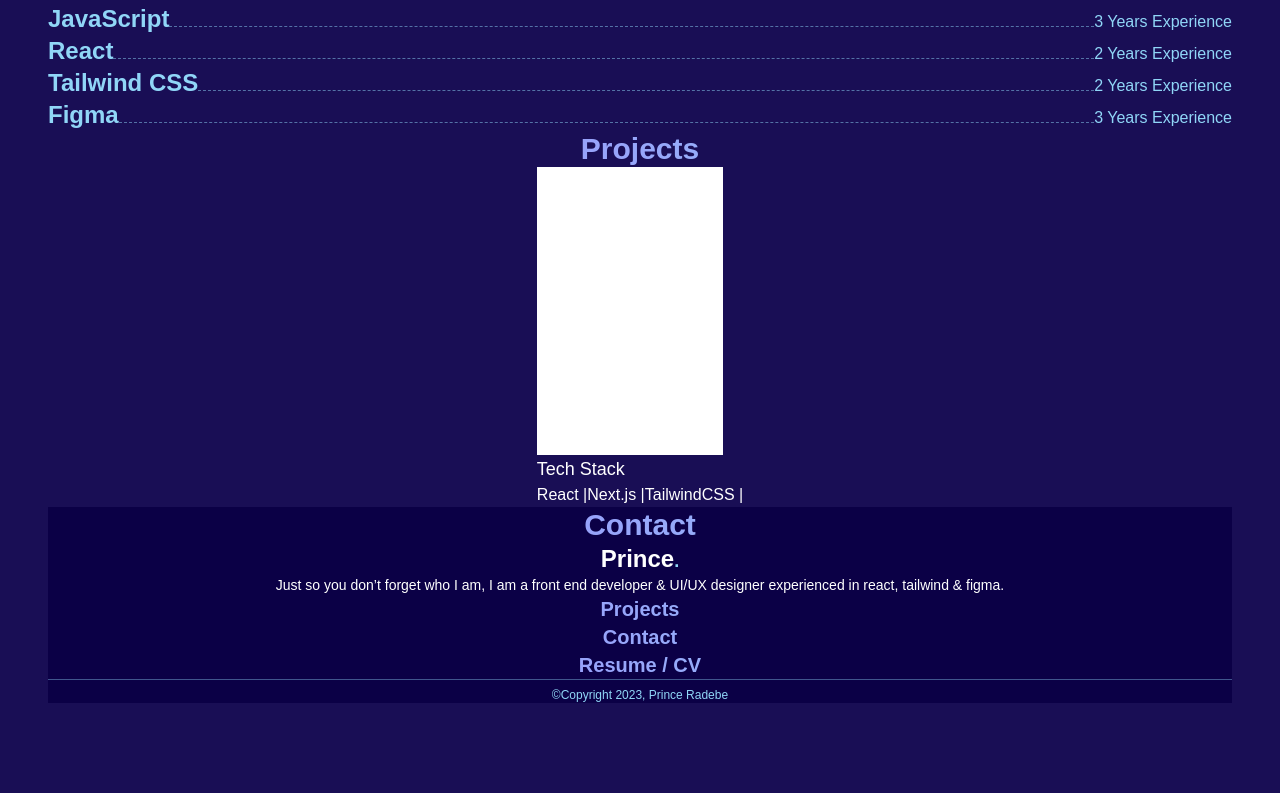
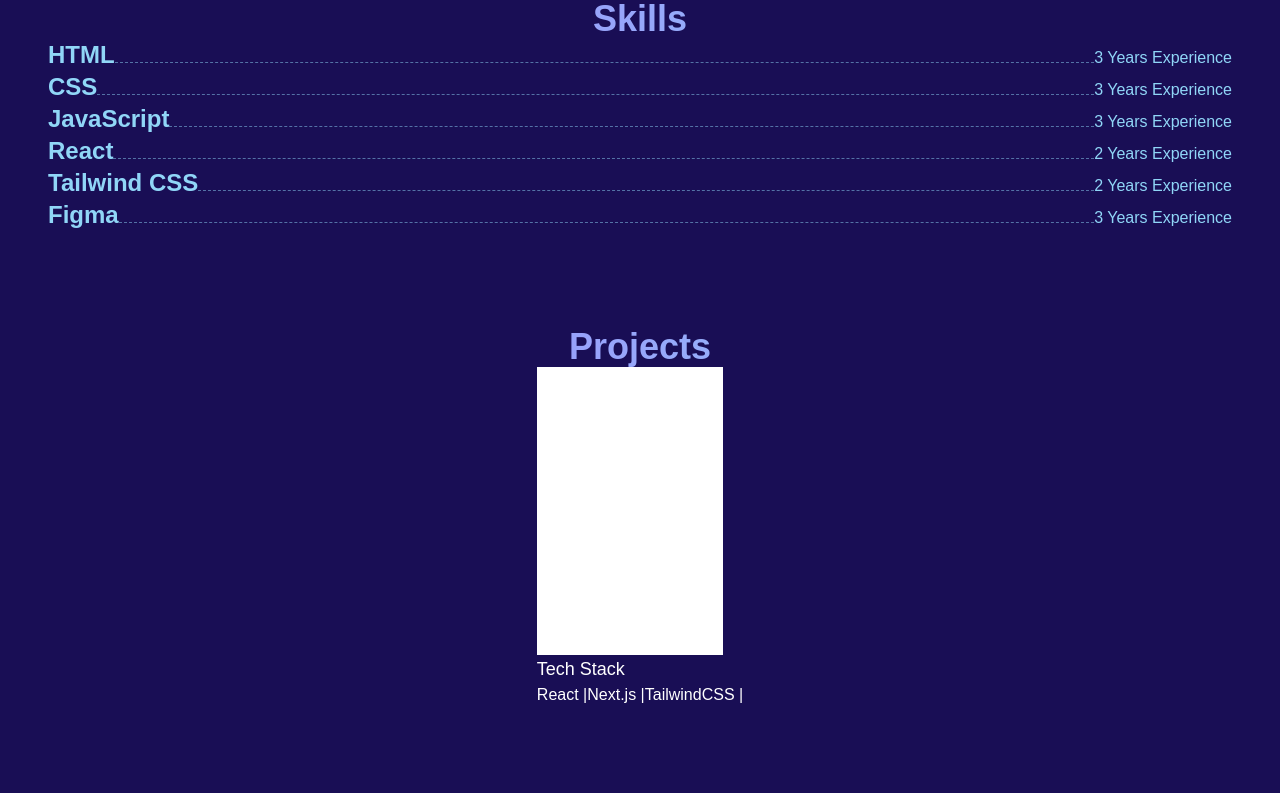
Before and after one commit to princeradebe/portfolio, a React (Vite) app: page / in a window 1280 px wide. Shown: the part 527-1320 px from the top of the page. Before the commit the page ends 1262 px from the top, so only its background shows below. Built offline with nearby package versions, Linux system fonts and the light colour scheme; a web font is replaced by a local one.

Commit message:
Pull data for TechStack and Skills from file data.js

```diff
--- a/src/components/Contact.jsx
+++ b/src/components/Contact.jsx
@@ -3,7 +3,7 @@ import React from 'react'
 const Contact = () => {
     return (
         <div className='bg-brand-blue-dark'>
-            <h2 className='text-3xl font-semibold text-transparent bg-clip-text bg-gradient-to-r to-brand-light-blue from-brand-magenta'>Contact</h2>
+            <h2 className='text-4xl mt-24 pt-4 font-semibold text-transparent bg-clip-text bg-gradient-to-r to-brand-light-blue from-brand-magenta'>Contact</h2>
         </div>
 
     )
--- a/src/components/Footer.jsx
+++ b/src/components/Footer.jsx
@@ -4,6 +4,7 @@ import Logo from './logo/Logo'
 const Footer = () => {
     return (
         <div className='bg-brand-blue-dark'>
+            <hr className='h-[0.2px] border-0 bg-brand-light-blue opacity-40' />
             <Logo />
             <p className='text-white text-sm'>
                 Just so you don’t forget who I am,
@@ -11,14 +12,13 @@ const Footer = () => {
                 I am a front end developer & UI/UX designer
                 experienced in react, tailwind & figma.
             </p>
-            <ul className='font-semibold text-xl text-transparent bg-clip-text bg-gradient-to-r to-brand-light-blue from-brand-magenta'>
+            <ul className='font-semibold mt-8 text-xl text-transparent bg-clip-text bg-gradient-to-r to-brand-light-blue from-brand-magenta'>
                 <li>Projects</li>
                 <li>Contact</li>
                 <li>Resume / CV</li>
             </ul>
-            <hr className='h-[0.2px] border-0 bg-brand-light-blue opacity-40' />
 
-            <p className='text-brand-light-blue text-xs text-center mt-2'> &copy;Copyright {new Date().getFullYear()}, Prince Radebe</p>
+            <p className='text-brand-light-blue text-xs text-center mt-8 pb-4'> &copy;Copyright {new Date().getFullYear()}, Prince Radebe</p>
         </div>
     )
 }
--- a/src/components/Projects.jsx
+++ b/src/components/Projects.jsx
@@ -4,7 +4,7 @@ import ProjectCard from './cards/ProjectCard'
 const Projects = () => {
     return (
         <div>
-            <h2 className='text-3xl text-transparent font-semibold bg-clip-text bg-gradient-to-r to-brand-light-blue from-brand-magenta'>Projects</h2>
+            <h2 className='text-4xl mt-24 text-transparent font-semibold bg-clip-text bg-gradient-to-r to-brand-light-blue from-brand-magenta'>Projects</h2>
             <ProjectCard />
         </div>
     )
--- a/src/components/Skills.jsx
+++ b/src/components/Skills.jsx
@@ -1,45 +1,11 @@
 import React from 'react'
 import SkillsComp from './skills/SkillsComp'
-// import { skills } from '../data.js'
+import { skills } from '../data.js'
 
 const Skills = () => {
-    const skills = [
-        {
-            id: 1,
-            skill: 'HTML',
-            years: '3 Years Experience'
-        },
-        {
-            id: 2,
-            skill: 'CSS',
-            years: '3 Years Experience'
-        },
-        {
-            id: 3,
-            skill: 'JavaScript',
-            years: '3 Years Experience'
-        },
-        {
-            id: 4,
-            skill: 'React',
-            years: '2 Years Experience'
-        },
-        {
-            id: 5,
-            skill: 'Tailwind CSS',
-            years: '2 Years Experience'
-        },
-        {
-            id: 6,
-            skill: 'Figma',
-            years: '3 Years Experience'
-        },
-
-    ]
     return (
         <>
-            <h2 className='text-3xl font-semibold text-transparent bg-clip-text bg-gradient-to-r to-brand-light-blue from-brand-magenta'>Skills</h2>
-
+            <h2 className='text-4xl mt-24 font-semibold text-transparent bg-clip-text bg-gradient-to-r to-brand-light-blue from-brand-magenta'>Skills</h2>
             {
                 skills.map(({ id, skill, years }) => (
                     <SkillsComp key={id} skill={skill} years={years} />
--- a/src/components/cards/ProjectCard.jsx
+++ b/src/components/cards/ProjectCard.jsx
@@ -1,16 +1,7 @@
 import React from 'react'
+import { TechStack } from '../../data'
 
 const ProjectCard = () => {
-    const TechStack = [
-        {
-            project: 'Portfolio',
-            name: [
-                'React',
-                'Next.js',
-                'TailwindCSS',
-            ]
-        },
-    ]
 
     return (
         <div className='flex flex-col items-center'>
@@ -20,7 +11,6 @@ const ProjectCard = () => {
                     TechStack.map((item, index) => (
                         <>
                             <div className='w-[90%] h-72 bg-white'>
-
                             </div>
                             <div className='flex flex-col items-start'>
                                 <h3 className='text-lg text-white'>Tech Stack</h3>
--- a/src/data.js
+++ b/src/data.js
@@ -1,30 +1,46 @@
 
-const skills = [
+export const skills = [
     {
+        id: 1,
         skill: 'HTML',
         years: '3 Years Experience'
     },
     {
+        id: 2,
         skill: 'CSS',
         years: '3 Years Experience'
     },
     {
+        id: 3,
         skill: 'JavaScript',
         years: '3 Years Experience'
     },
     {
+        id: 4,
         skill: 'React',
         years: '2 Years Experience'
     },
     {
+        id: 5,
         skill: 'Tailwind CSS',
         years: '2 Years Experience'
     },
     {
+        id: 6,
         skill: 'Figma',
         years: '3 Years Experience'
     },
 
 ]
 
-export default skills
+
+export const TechStack = [
+    {
+        project: 'Portfolio',
+        name: [
+            'React',
+            'Next.js',
+            'TailwindCSS',
+        ]
+    },
+]
```
